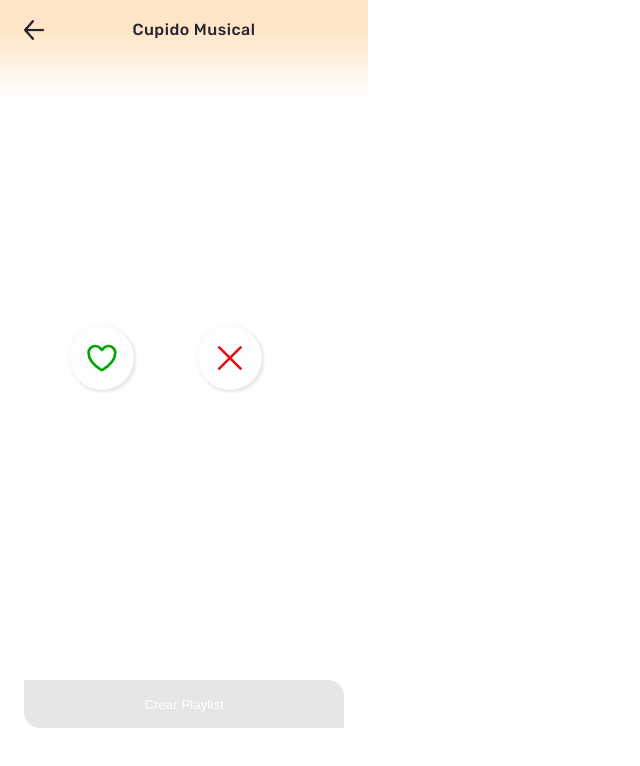
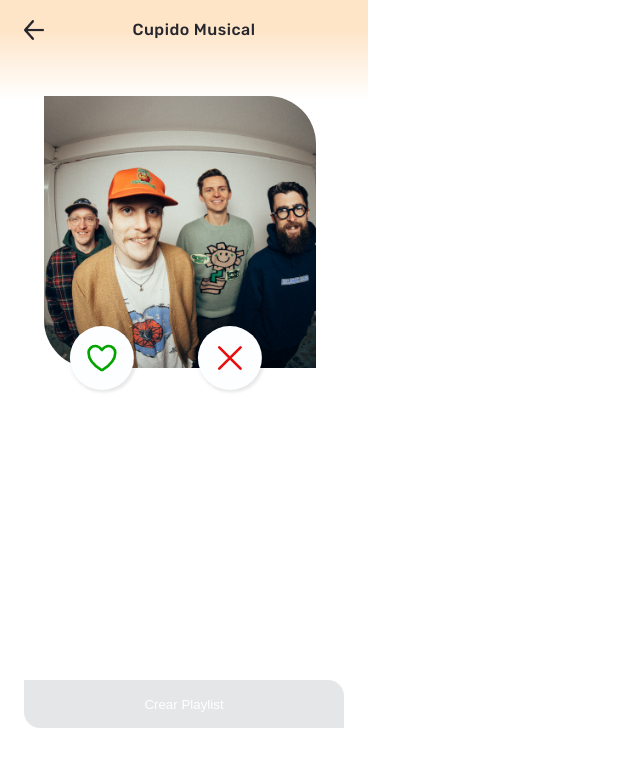
Before and after one commit to marticoronel/Proyecto_Final, a React (Vite) app in the folder frontend/: page /cupido_musical in a window 1280 px wide. Shown: the top 766 px of the page, without its empty margins (0-640 px from the left). Built offline with nearby package versions, Linux system fonts and the light colour scheme.

Commit message:
Casi terminado cupido

```diff
--- a/frontend/src/components/Cupido_Musical/index.jsx
+++ b/frontend/src/components/Cupido_Musical/index.jsx
@@ -5,6 +5,7 @@
 import Button from "../botones/BotonGeneral";
 import BotonCorazon from "../botones/BotonCorazon";
 import BotonEquix from "../botones/BotonEquix";
+import ImagenAutor from "../Portadas/ImagenAutor";
 
 
 export default function Cupido_Musical() {
@@ -21,6 +22,7 @@
 
                 </div>
             </div>
+            <ImagenAutor className={styles.img_autor}></ImagenAutor>
             <Button className={styles.btn_crearPlayList}>Crear Playlist</Button>
             <BotonCorazon className={styles.btn_corazon}></BotonCorazon>
             <BotonEquix className={styles.btn_equix}></BotonEquix>
--- a/frontend/src/components/Cupido_Musical/styles.module.css
+++ b/frontend/src/components/Cupido_Musical/styles.module.css
@@ -85,3 +85,14 @@
     width: 64px;
     height: 64px;
 }
+
+.img_autor {
+    position: absolute;
+    top: 96px;
+    left: 43.9px;
+    width: 272px;
+    height: 272px;
+    border-top-right-radius: 48px;
+    border-bottom-left-radius: 48px;
+    overflow: hidden;
+}
--- /dev/null
+++ b/frontend/src/components/Portadas/ImagenAutor.jsx
@@ -0,0 +1,10 @@
+import React from 'react'
+import styles from './imagenAuto.module.css'
+export default function ImagenAutor({ onClick, style, children, className }) {
+  return (
+    <div onClick={onClick} style={style} className={className} >
+      {children}
+      <img className={styles.img_autor} src="/public/imgs/cantante_prueba.png" alt="" />
+    </div>
+  )
+}
--- /dev/null
+++ b/frontend/src/components/Portadas/imagenAuto.module.css
@@ -0,0 +1,8 @@
+.container {
+    /* border-radius: 0px, 48px, 0px, 48px;
+    overflow: hidden; */
+}
+
+.img_autor {
+    max-width: 100%;
+}
```
Also changed, not shown: frontend/public/imgs/cantante_prueba.png (added).
